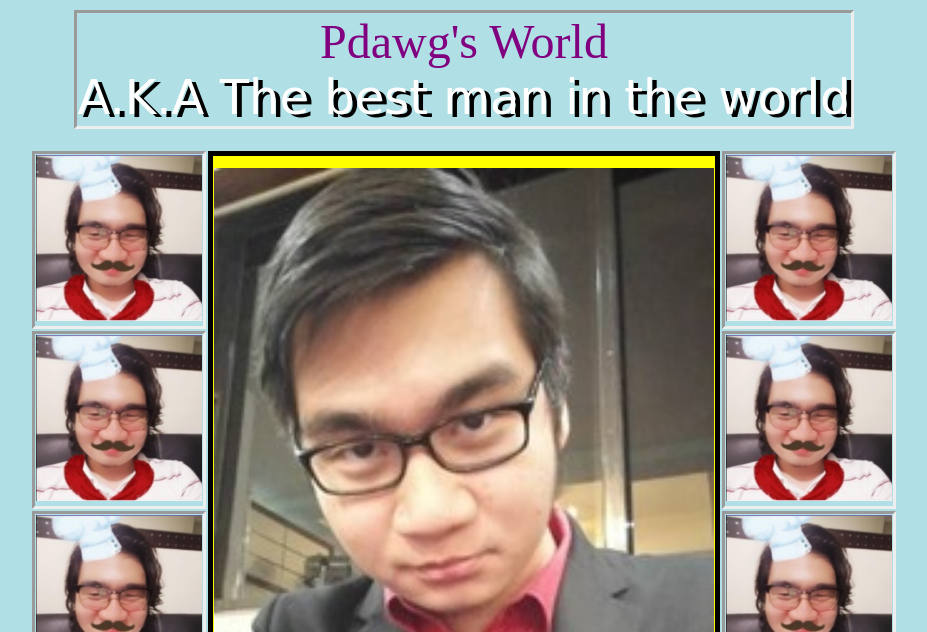
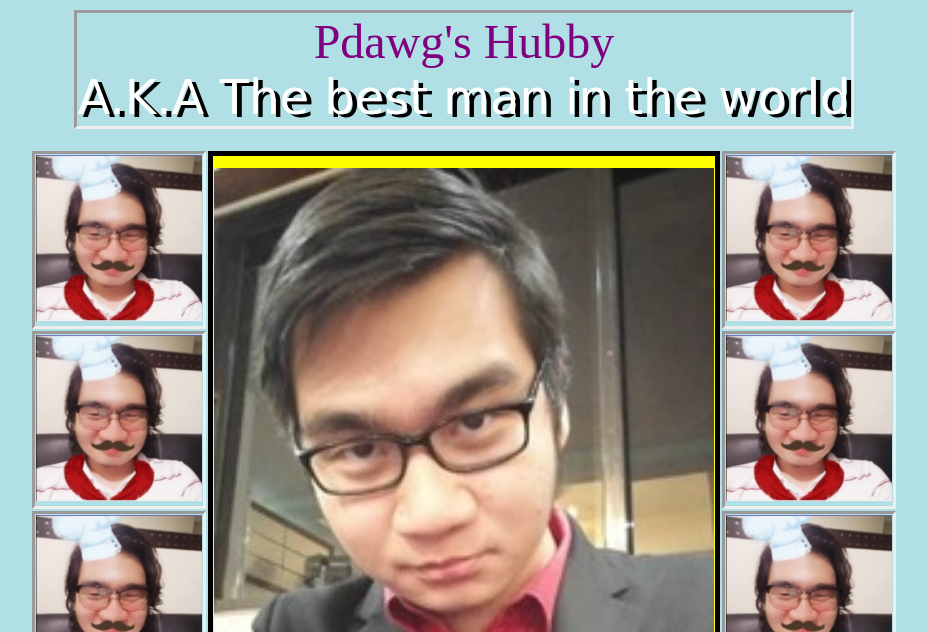
Before and after one commit to marvynjohnatingit/pdawg, a plain HTML site: page Index.html in a window 1280 px wide. Shown: the top 632 px of the page, without its empty margins (176-1103 px from the left). Drawn offline with Linux system fonts and the light colour scheme.

Commit message:
huby commit

```diff
--- a/Index.html
+++ b/Index.html
@@ -6,7 +6,7 @@
 </head>
 <body>
 
-	<table align="center"><tr><td align="center"><font size="30" color="purple">Pdawg's World</font><br><font id="chili" size="15" color="white">A.K.A The best man in the world</font></td></tr></table>
+	<table align="center"><tr><td align="center"><font size="30" color="purple">Pdawg's Hubby</font><br><font id="chili" size="15" color="white">A.K.A The best man in the world</font></td></tr></table>
 
 	<br>
 	<table align="center">
```
